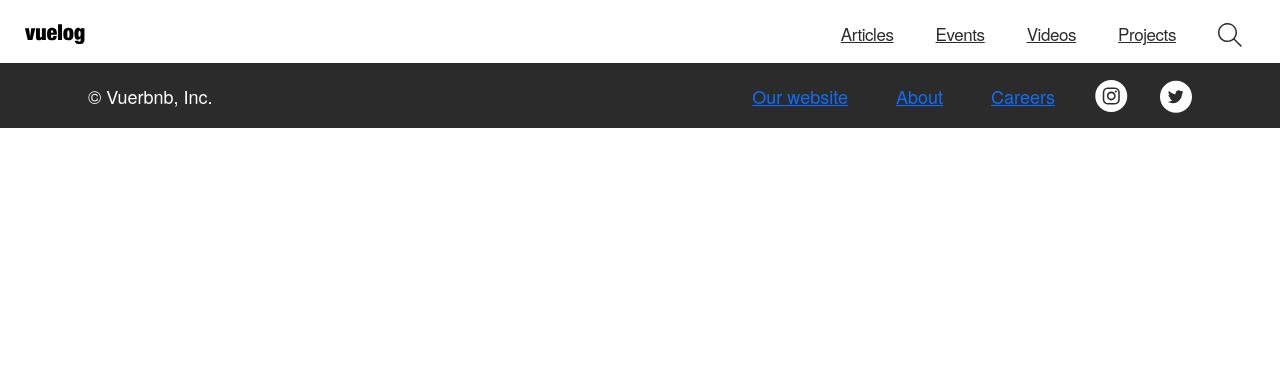
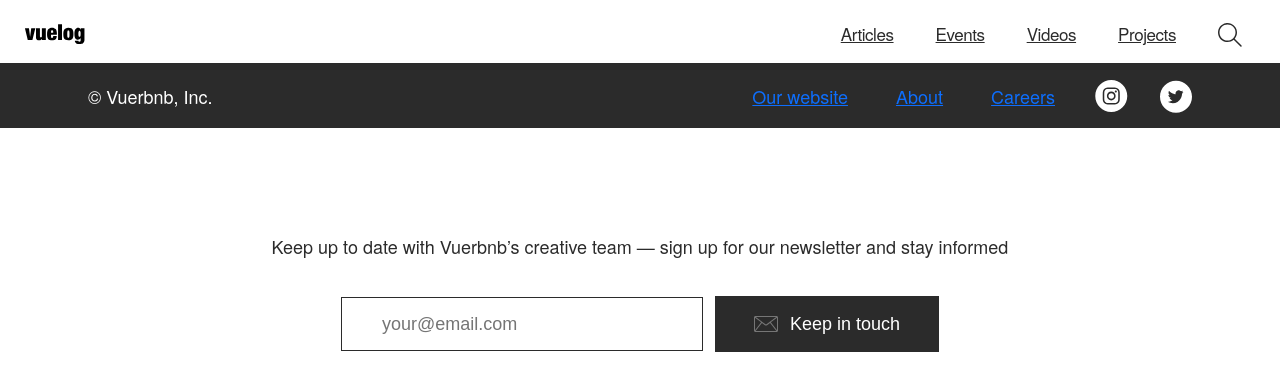
Before and after one commit to joyjs/vuelog, a Vue app: page / in a window 1280 px wide. Shown: the top 390 px of the page. Built offline with nearby package versions, Linux system fonts and the light colour scheme; a web font is replaced by a local one.

Commit message:
💄 Registered newsletter component

```diff
--- a/src/App.vue
+++ b/src/App.vue
@@ -1,18 +1,21 @@
 <template>
   <GNB :menus="menus"/>
   <Footer />
+  <newsletter />
 </template>
 
 <script>
 import GNB from '/src/components/GNB.vue';
 import Footer from '/src/components/Footer.vue';
+import Newsletter from './components/Newsletter.vue';
 
 
 export default {
   name: 'App',
   components: {
     GNB,
-    Footer
+    Footer,
+    Newsletter
   },
   data() {
     return {
```
